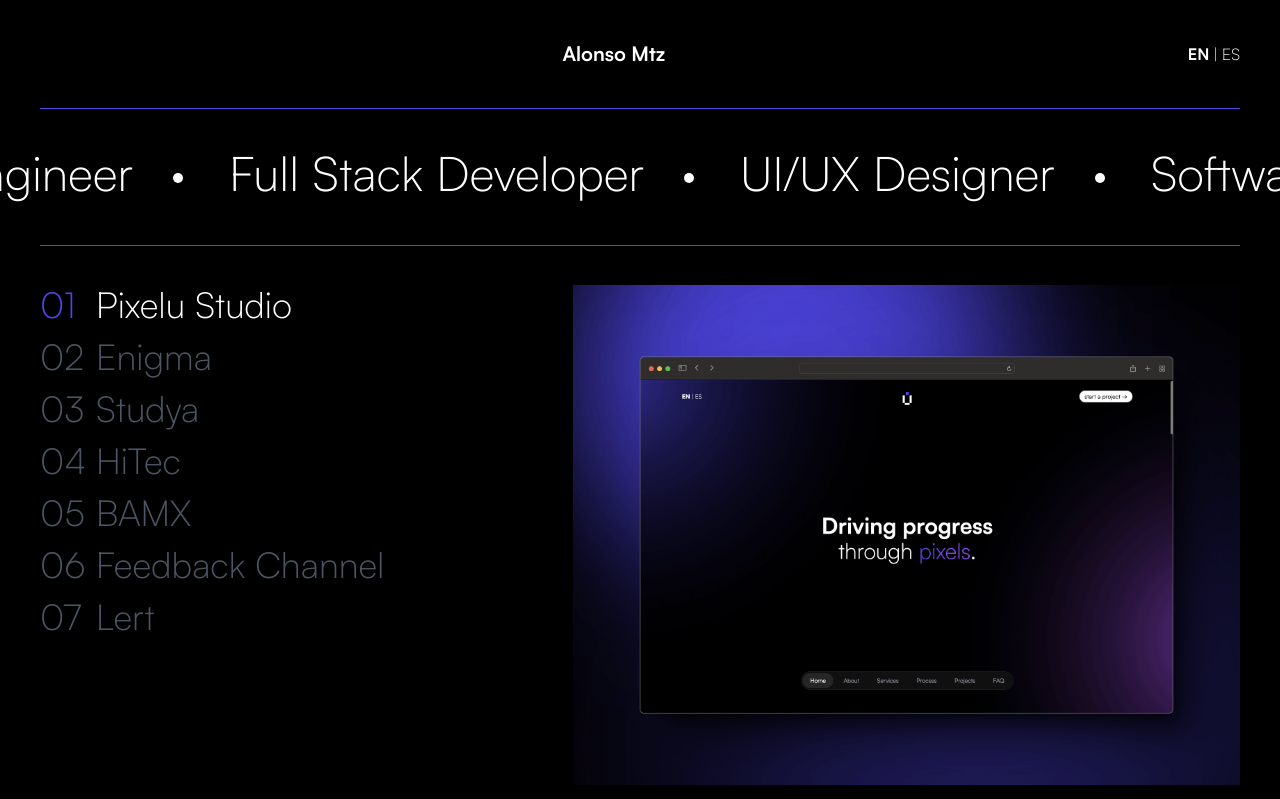
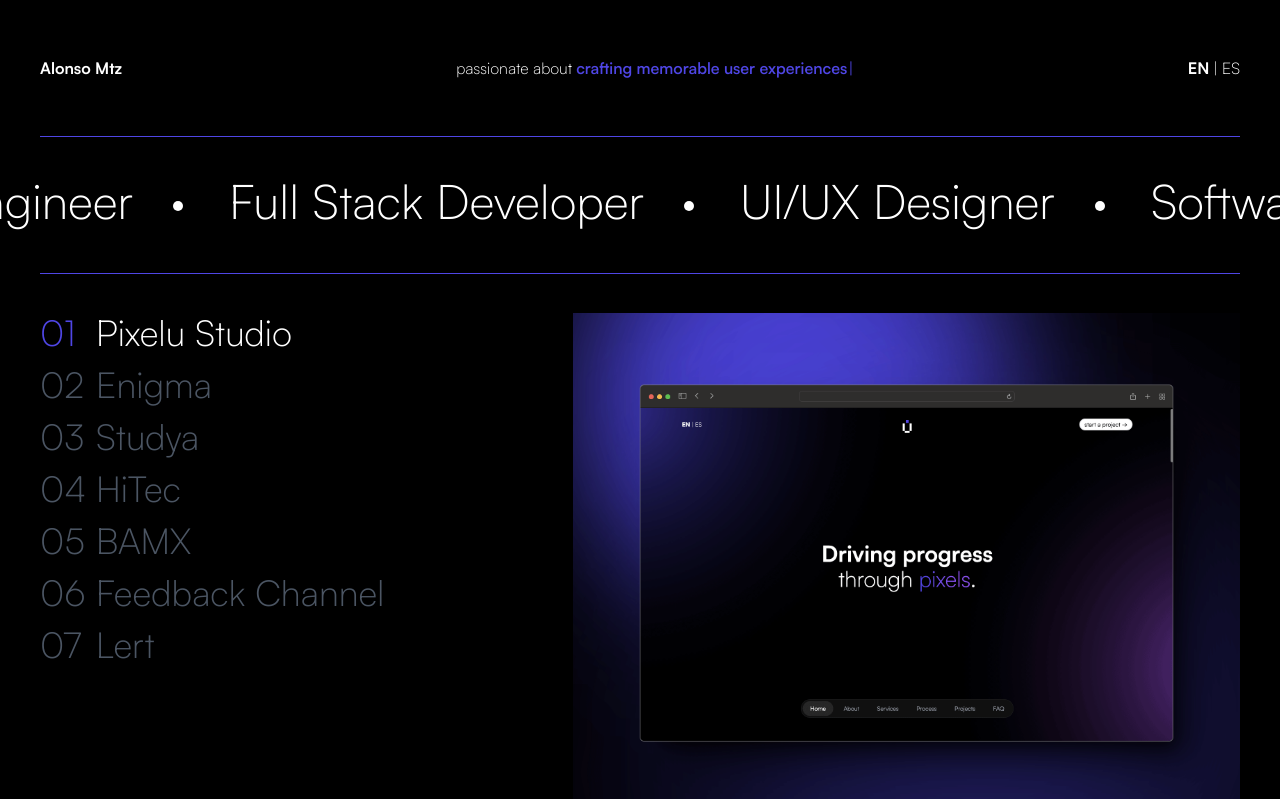
Before and after one commit to AlonsoMtzG/alonsomtz-portfolio, a Next.js app: page / in a window 1280 px wide. Shown: the top 799 px of the page. Built offline with nearby package versions, Linux system fonts and the light colour scheme.

Commit message:
update header

```diff
--- a/components/Header/index.jsx
+++ b/components/Header/index.jsx
@@ -1,11 +1,34 @@
+'use client';
 import React from 'react';
+import Typewriter from 'typewriter-effect';
+
+import { useThemeContext } from '@/hooks/useThemeContext';
 import { LangButton } from './LangButton';
 
 export const Header = () => {
+  const { textColorSelected } = useThemeContext();
+
   return (
-    <div className="flex px-10 py-10 items-center justify-between">
-      <div />
-      <span className="font-satoshi font-bold text-xl">Alonso Mtz</span>
+    <div className="flex px-10 py-14 items-center justify-between">
+      <span className="font-satoshi font-bold">Alonso Mtz</span>
+      <p className="font-light flex gap-1">
+        passionate about{' '}
+        <span
+          className={`font-semibold ${textColorSelected} transition-all duration-300`}
+        >
+          <Typewriter
+            options={{
+              strings: [
+                'crafting memorable user experiences.',
+                'merging code and creativity.',
+                'building digital ecosystems.',
+              ],
+              autoStart: true,
+              loop: true,
+            }}
+          />
+        </span>
+      </p>
       <LangButton />
     </div>
   );
--- a/package.json
+++ b/package.json
@@ -12,7 +12,8 @@
     "next": "13.5.4",
     "react": "^18",
     "react-dom": "^18",
-    "react-fast-marquee": "^1.6.1"
+    "react-fast-marquee": "^1.6.1",
+    "typewriter-effect": "^2.21.0"
   },
   "devDependencies": {
     "autoprefixer": "^10",
```
Also changed, not shown: 1 other file (tests, documents, lock files or other folders).
